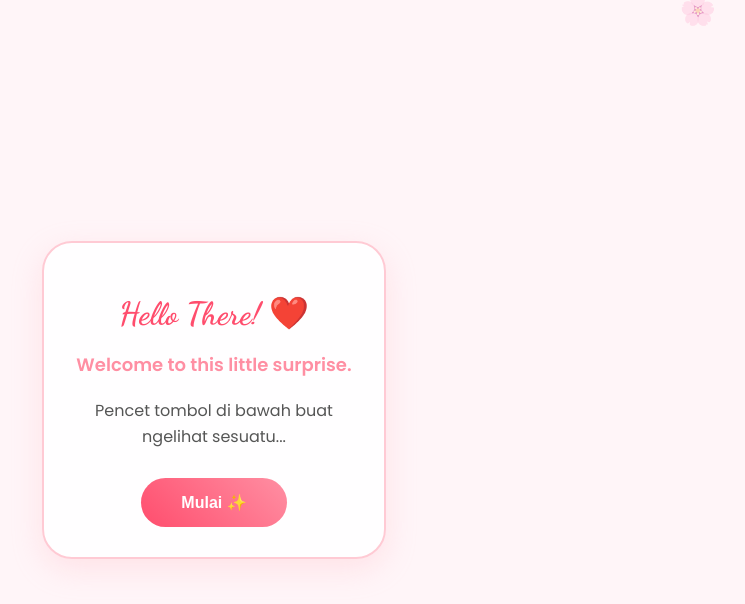
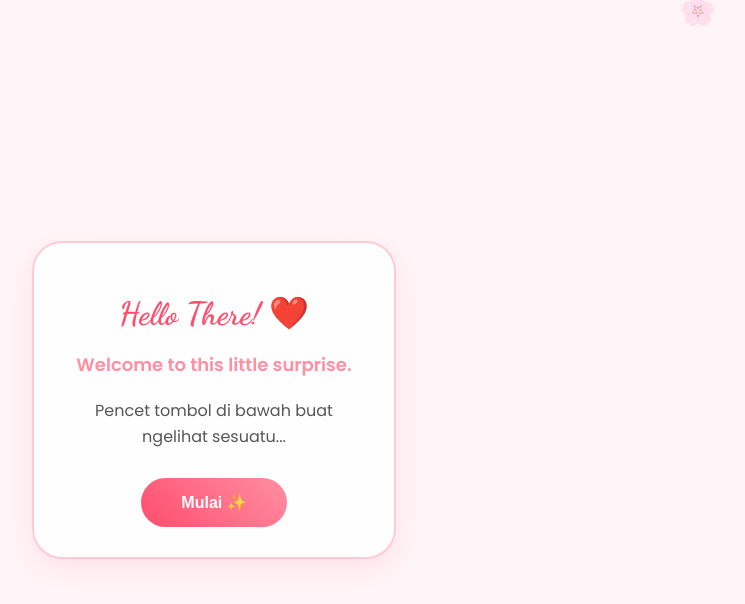
Before and after one commit to alfinorh/web-birthday, a plain HTML site: page index.html in a window 1280 px wide. Shown: the whole page, without its empty margins (426-1171 px from the left). Drawn offline with Linux system fonts and the light colour scheme.

Commit message:
Update index.html

```diff
--- a/index.html
+++ b/index.html
@@ -9,7 +9,7 @@
         body, html { margin: 0; padding: 0; width: 100%; height: 100%; overflow: hidden; background: #fff5f8; font-family: 'Poppins', sans-serif; }
         #canvas { position: fixed; top: 0; left: 0; width: 100%; height: 100%; z-index: 1; pointer-events: none; }
         .container { position: relative; width: 100vw; height: 100vh; display: flex; justify-content: center; align-items: center; z-index: 10; }
-        .card { background: rgba(255, 255, 255, 0.9); padding: 30px; border-radius: 30px; text-align: center; width: 280px; border: 2px solid #ffcad4; backdrop-filter: blur(10px); box-shadow: 0 10px 30px rgba(255, 182, 193, 0.3); }
+        .card { background: rgba(255, 255, 255, 0.9); padding: 30px; border-radius: 30px; text-align: center; width: 300px; border: 2px solid #ffcad4; backdrop-filter: blur(10px); box-shadow: 0 10px 30px rgba(255, 182, 193, 0.3); }
         .photo-container { width: 120px; height: 120px; margin: 0 auto 15px auto; border-radius: 50%; border: 4px solid #ff9a9e; overflow: hidden; display: none; }
         .photo-container img { width: 100%; height: 100%; object-fit: cover; }
         h1 { font-family: 'Dancing Script', cursive; color: #ff4d6d; margin-bottom: 10px; }
```
